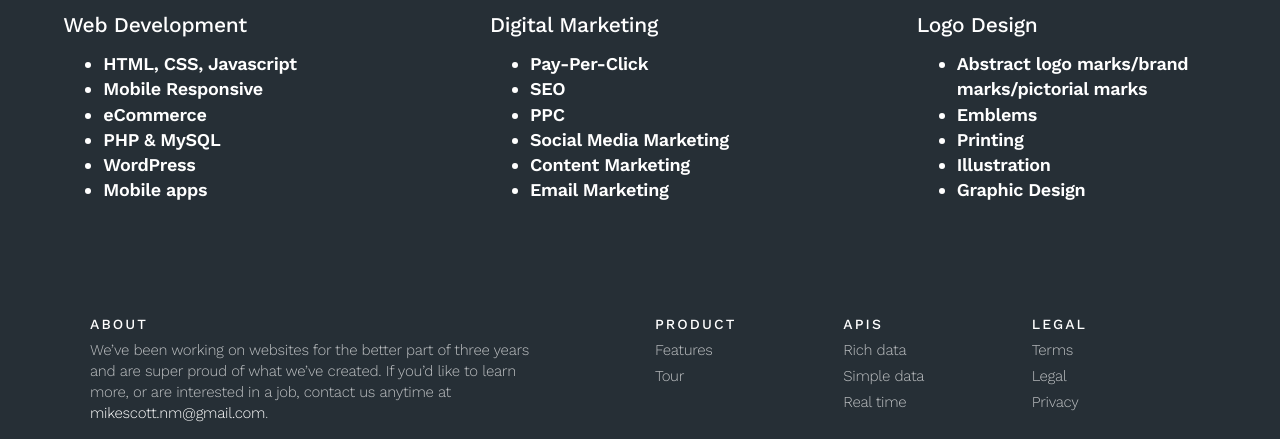
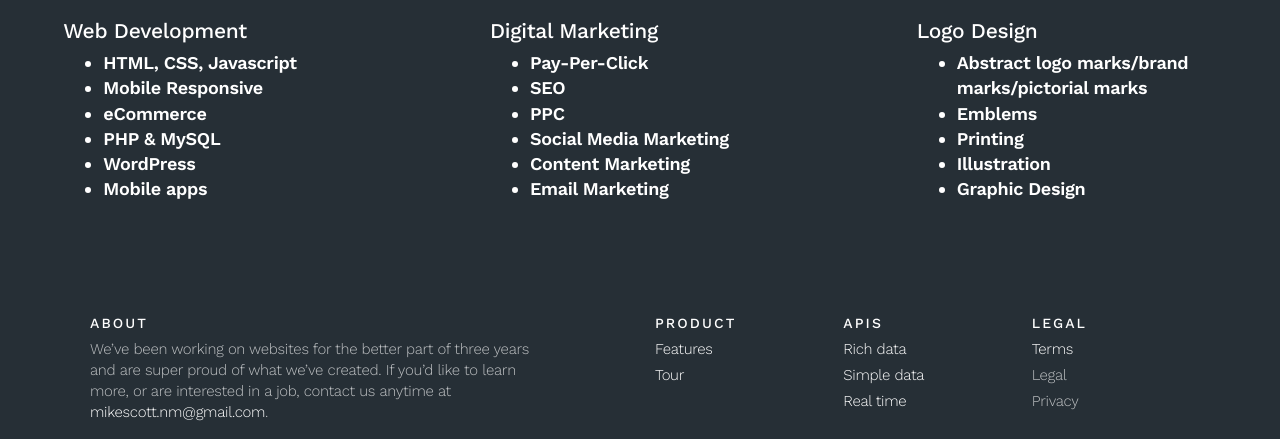
Before and after one commit to jabertrontech/jabertrontech.github.io, a website: page OurServices/index.html in a window 1280 px wide. Shown: the part 361-800 px from the top of the page. Drawn offline with nearby package versions, Linux system fonts and the light colour scheme.

Commit message:
Update index.html

```diff
--- a/OurServices/index.html
+++ b/OurServices/index.html
@@ -81,6 +81,7 @@
       h4 {
 
         color: white;
+        padding-top: 20px;
       }
 
 
@@ -125,7 +126,7 @@
         </button>
 
         <a class="navbar-brand mr-auto" href="../index.html">
-          <img src="../assets/img/jabertronIcon.jpeg" style="width: 60px; border-radius: 6px;"><span id="companyName">Jabertron Tech</span>
+          <img src="../assets/img/jabertronIcon.jpeg" alt="image" style="width: 60px; border-radius: 6px;"><span id="companyName">Jabertron Tech</span>
         </a>
 
         <div class="hidden-sm-down text-uppercase">
@@ -143,7 +144,7 @@
         </div>
       </nav>
     </div>
-        <img class="app-graph"  src="../assets/img/startup-0.svg">
+        <img class="app-graph"  src="../assets/img/startup-0.svg" alt="image">
     </div>
 
     <div class="container-fluid" style="background-color: #262F36;">
@@ -152,7 +153,7 @@
           <div class="services">
             <div class="img-with-text">
               <img src="../assets/img/startup-19.jpg" alt="Web Development">
-              <p><h4>Web Development</h4></p>
+              <h4>Web Development</h4>
             </div>
             <ul class="big">
               <li>HTML, CSS, Javascript</li>
@@ -168,7 +169,7 @@
           <div class="services">
             <div class="img-with-text">
               <img src="../assets/img/startup-20.jpg" alt="Digital Marketing">
-              <p><h4>Digital Marketing</h4></p>
+              <h4>Digital Marketing</h4>
             </div>
             <ul class="big">
               <li>Pay-Per-Click</li>
@@ -184,7 +185,7 @@
           <div class="services">
             <div class="img-with-text">
               <img src="../assets/img/startup-21.jpg" alt="Logo Design">
-              <p><h4>Logo Design</h4></p>
+              <h4>Logo Design</h4>
             </div>
             <ul class="big">
               <li>Abstract logo marks/brand marks/pictorial marks</li>
@@ -207,19 +208,16 @@
                 <ul class="list-unstyled list-spaced">
                   <li class="mb-2"><h6 class="text-uppercase">About</h6></li>
                   <li class="text-muted">
-                    We&#8217;ve been working on websites for the better part of three years and are super proud of what we&#8217;ve created. If you&#8217;d like to learn more, or are interested in a job, contact us anytime at <a href="mailto: mikescott.nm@gmail.com">mikescott.nm@gmail.com</a>.
+                    We&#8217;ve been working on websites for the better part of three years and are super proud of what we&#8217;ve created. If you&#8217;d like to learn more, or are interested in a job, contact us anytime at <a href="mailto:mikescott.nm@gmail.com">mikescott.nm@gmail.com</a>.
                   </li>
                 </ul>
               </div>
               <div class="col-md-2 offset-md-1 mb-5">
-                <ul class="list-unstyled list-spaced">
-                  <li class="mb-2"><h6 class="text-uppercase">Product</h6></li>
-                  <a href="#" data-bs-toggle="tooltip" title="Would you like to suscribe to our newsletter? If so click!"><li class="text-muted" id="features" data-toggle="modal" data-target="#exampleModalCenter2">Features</li></a>
-                  <div class="modal fade" id="exampleModalCenter2" tabindex="-1" role="dialog" aria-labelledby="exampleModalCenterTitle" aria-hidden="true">
+                <div class="modal fade" id="exampleModalCenter2" tabindex="-1" role="dialog" aria-labelledby="exampleModalCenter2" aria-hidden="true">
                   <div class="modal-dialog modal-sm modal-dialog-centered" role="document">
                     <div class="modal-content">
                       <div class="modal-header">
-                          <h5 class="modal-title" id="exampleModalLongTitle" style="color: black;">Sumbit Your Email</h5>
+                        <h5 class="modal-title" id="exampleModalLongTitle1" style="color: black;">Sumbit Your Email</h5>
                         <button type="button" class="close" data-dismiss="modal" aria-label="Close">
                           <span aria-hidden="true">&times;</span>
                         </button>
@@ -233,23 +231,23 @@
                     </div>
                   </div>
                 </div>
-                  <a href="#" data-bs-toggle="tooltip" title="A tour of our facilites is to be introduced soon."><li class="text-muted">Tour</li></a>
+                <ul class="list-unstyled list-spaced">
+                  <li class="mb-2"><h6 class="text-uppercase">Product</h6></li>
+                  <li class="text-muted" id="features" data-toggle="modal" data-target="#exampleModalCenter2"><a href="#" data-bs-toggle="tooltip" title="Would you like to suscribe to our newsletter? If so click!">Features</a></li>
+                  <li class="text-muted"><a href="#" data-bs-toggle="tooltip" title="A tour of our facilites is to be introduced soon.">Tour</a></li>
                 </ul>
               </div>
               <div class="col-md-2 mb-5">
                 <ul class="list-unstyled list-spaced">
                   <li class="mb-2"><h6 class="text-uppercase">Apis</h6></li>
-                  <a href="#" data-bs-toggle="tooltip" title="we have a massive library of substancial data."><li class="text-muted">Rich data</li></a>
-                  <a href="#" data-bs-toggle="tooltip" title="we also remember to keep it simple."><li class="text-muted">Simple data</li></a>
-                  <a href="#" data-bs-toggle="tooltip" title="we as involved with real time, same as you."><li class="text-muted">Real time</li></a>
+                  <li class="text-muted"><a href="#" data-bs-toggle="tooltip" title="we have a massive library of substancial data.">Rich data</a></li>
+                  <li class="text-muted"><a href="#" data-bs-toggle="tooltip" title="we also remember to keep it simple.">Simple data</a></li>
+                  <li class="text-muted"><a href="#" data-bs-toggle="tooltip" title="we as involved with real time, same as you.">Real time</a></li>
                 </ul>
               </div>
               <div class="col-md-2 mb-5">
-                <ul class="list-unstyled list-spaced">
-                  <li class="mb-2"><h6 class="text-uppercase">Legal</h6></li>
-                  <a href="#"><li class="text-muted" data-toggle="modal" data-target="#exampleModalCenter">Terms</li></a>
                 <!-- Modal -->
-                  <div class="modal fade" id="exampleModalCenter" tabindex="-1" role="dialog" aria-labelledby="exampleModalCenterTitle" aria-hidden="true">
+                <div class="modal fade" id="exampleModalCenter" tabindex="-1" role="dialog" aria-labelledby="exampleModalCenter" aria-hidden="true">
                   <div class="modal-dialog modal-lg modal-dialog-centered" role="document">
                     <div class="modal-content">
                       <div class="modal-header">
@@ -267,6 +265,9 @@
                     </div>
                   </div>
                 </div>
+                <ul class="list-unstyled list-spaced">
+                  <li class="mb-2"><h6 class="text-uppercase">Legal</h6></li>
+                  <li class="text-muted" data-toggle="modal" data-target="#exampleModalCenter"><a href="#">Terms</a></li>
                   <li class="text-muted">Legal</li>
                   <li class="text-muted">Privacy</li>
                 </ul>
```
Lines whose indentation alone changed are shown as unchanged.
